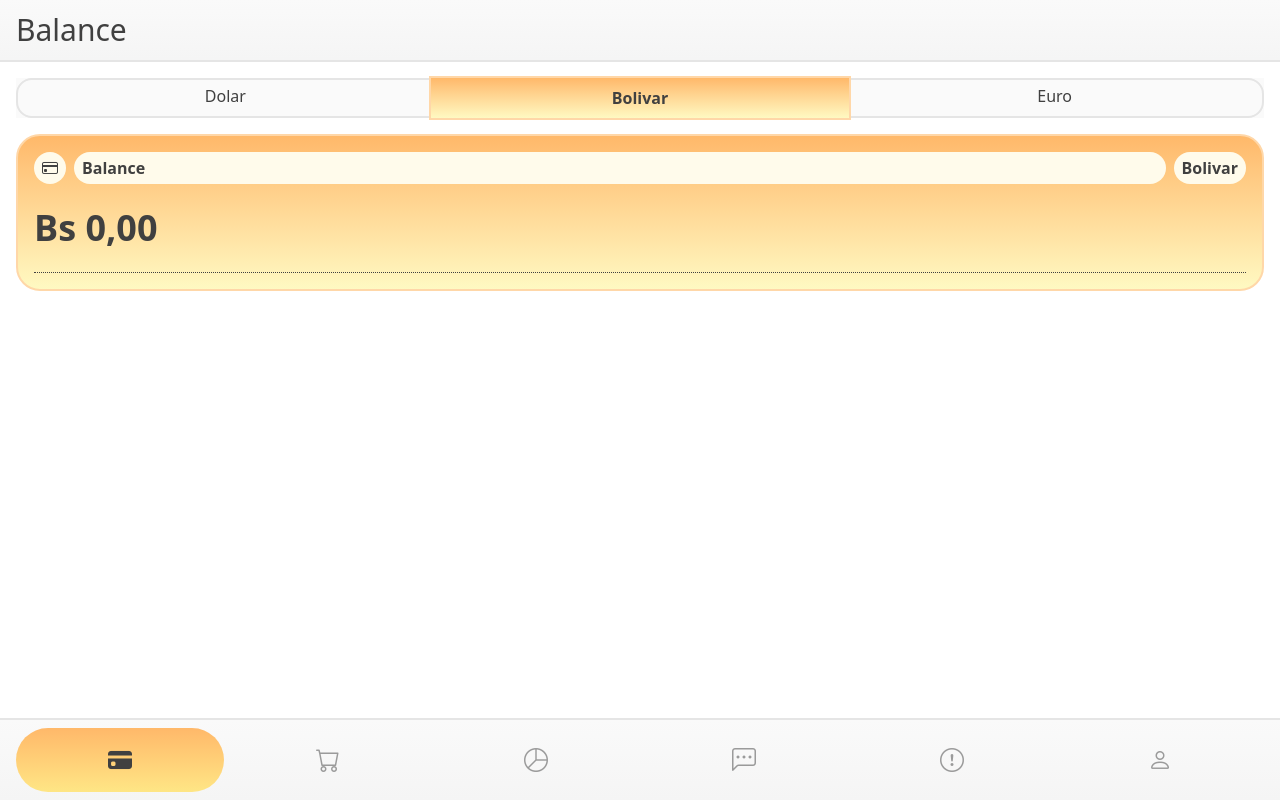
After one commit to LuiRP/luisTesis, a Django app: page /balance/ in a window 1280 px wide. The commit adds this page. Run offline with Django 5.2, Linux system fonts and the light colour scheme; the visitor is signed in with stand-in values (Sample User, id 1); data that the repository does not hold is empty; style sheets or scripts are compiled from the project's sources; parts of the project's set-up code (start-up, migrations or seed data) failed here and were passed over.

Commit message:
Add balance views and templates

```diff
--- /dev/null
+++ b/apps/core/templates/balance/bs.html
@@ -0,0 +1,5 @@
+{% extends "layouts/base.html" %}
+{% block content %}
+    {% include "partials/balance/nav.html" with active="bs" %}
+    {% include "partials/balance/card.html" with currency="Bolivar" symbol="Bs" balance=balances.total_ves color1="orange" color2="yellow" color3="amber" %}
+{% endblock content %}
--- /dev/null
+++ b/apps/core/templates/balance/eur.html
@@ -0,0 +1,5 @@
+{% extends "layouts/base.html" %}
+{% block content %}
+    {% include "partials/balance/nav.html" with active="eur" %}
+    {% include "partials/balance/card.html" with currency="Euro" symbol="€" balance=balances.total_eur color1="blue" color2="violet" color3="indigo" %}
+{% endblock content %}
--- /dev/null
+++ b/apps/core/templates/balance/usd.html
@@ -0,0 +1,5 @@
+{% extends "layouts/base.html" %}
+{% block content %}
+    {% include "partials/balance/nav.html" with active="usd" %}
+    {% include "partials/balance/card.html" with currency="Dolar" symbol="$" balance=balances.total_usd color1="green" color2="teal" color3="emerald" %}
+{% endblock content %}
--- a/apps/core/urls.py
+++ b/apps/core/urls.py
@@ -1,12 +1,23 @@
 from django.contrib import admin
 from django.urls import path, include
-from .views import exchange_rate_view, TransactionCRUDView, analyze_transaction_image
-
+from .views import (
+    exchange_rate_view,
+    TransactionCRUDView,
+    analyze_transaction_image,
+    finance_chatbot_view,
+    balance_bs,
+    balance_usd,
+    balance_eur,
+)
 
 urlpatterns = [
+    path("balance/", balance_bs, name="balance_bs"),
+    path("usd/", balance_usd, name="balance_usd"),
+    path("eur/", balance_eur, name="balance_eur"),
     path("rates/", exchange_rate_view, name="exchange_rate"),
     path(
         "transactions/analyze-image/", analyze_transaction_image, name="analyze_image"
     ),
+    path("finance-chatbot/", finance_chatbot_view, name="finance_chatbot_view"),
 ]
 urlpatterns += TransactionCRUDView.get_urls()
--- a/apps/core/views.py
+++ b/apps/core/views.py
@@ -16,6 +16,124 @@ from PIL import Image
 from pydantic import BaseModel
 from django.http import JsonResponse
 import json
+from google.genai import types
+from django.contrib.auth.decorators import login_required
+
+my_api_key = "AIzaSyC5nfGQ3OY4aypyXVsfUWR66b6Ad4dxyaY"
+
+from django.db.models import Sum, F, Case, When, DecimalField
+from django.db.models.functions import Coalesce
+
+
+def get_user_balances(user):
+    latest_rate = (
+        ExchangeRateModel.objects.filter(user=user)
+        .order_by("-date", "-created_at")
+        .first()
+    )
+
+    current_usd_rate = (
+        latest_rate.usd_rate if latest_rate and latest_rate.usd_rate > 0 else 1
+    )
+    current_eur_rate = (
+        latest_rate.eur_rate if latest_rate and latest_rate.eur_rate > 0 else 1
+    )
+
+    totals = (
+        Transaction.objects.filter(user=user)
+        .annotate(
+            eff_usd=Case(
+                When(is_custom=True, then=F("exchange_custom_rate")),
+                default=F("exchange_rate__usd_rate"),
+                output_field=DecimalField(),
+            ),
+            eff_eur=Case(
+                When(is_custom=True, then=F("exchange_custom_rate")),
+                default=F("exchange_rate__eur_rate"),
+                output_field=DecimalField(),
+            ),
+        )
+        .aggregate(
+            total_ves=Coalesce(
+                Sum(
+                    Case(
+                        When(currency="VES", then=F("total_amount")),
+                        When(currency="USD", then=F("total_amount") * F("eff_usd")),
+                        When(currency="EUR", then=F("total_amount") * F("eff_eur")),
+                        default=0,
+                        output_field=DecimalField(),
+                    )
+                ),
+                0,
+                output_field=DecimalField(),
+            )
+        )
+    )
+
+    ves_sum = totals["total_ves"]
+
+    return {
+        "total_ves": ves_sum,
+        "total_usd": ves_sum / current_usd_rate,
+        "total_eur": ves_sum / current_eur_rate,
+        "latest_rate": latest_rate,
+    }
+
+
+@login_required
+def balance_bs(request):
+    balances = get_user_balances(request.user)
+    return render(request, "balance/bs.html", {"balances": balances})
+
+
+@login_required
+def balance_usd(request):
+    balances = get_user_balances(request.user)
+    return render(request, "balance/usd.html", {"balances": balances})
+
+
+@login_required
+def balance_eur(request):
+    balances = get_user_balances(request.user)
+    return render(request, "balance/eur.html", {"balances": balances})
+
+
+@login_required
+def finance_chatbot_view(request):
+    if request.method == "POST":
+        user_input = request.POST.get("message")
+        # Retrieve history from session
+        session_history = request.session.get("chat_history", [])
+
+        client = genai.Client(api_key=my_api_key)
+
+        system_instruction = (
+            "You are a specialized Personal Finance Assistant for Spanish speakers. "
+            "All your responses MUST be in Spanish. "
+            "Focus only on budgeting, savings, and financial advice. "
+            "If the user asks about unrelated topics, politely decline in Spanish."
+        )
+
+        chat = client.chats.create(
+            model="gemini-2.5-flash",
+            config=types.GenerateContentConfig(system_instruction=system_instruction),
+            history=session_history,
+        )
+
+        response = chat.send_message(user_input)
+
+        # FIX: The new SDK stores history in chat.core._history or
+        # you can manually append the new turn to your session_history
+        new_history = session_history
+        new_history.append({"role": "user", "parts": [{"text": user_input}]})
+        new_history.append({"role": "model", "parts": [{"text": response.text}]})
+
+        # Save back to session
+        request.session["chat_history"] = new_history
+
+        return JsonResponse({"response": response.text})
+
+    return render(request, "core/chatbot/index.html")
 
 
 class TransactionData(BaseModel):
@@ -24,9 +142,10 @@ class TransactionData(BaseModel):
     total_amount: float
 
 
+@login_required
 def analyze_transaction_image(request):
     if request.method == "POST" and request.FILES.get("image"):
-        client = genai.Client(api_key="AIzaSyC5nfGQ3OY4aypyXVsfUWR66b6Ad4dxyaY")
+        client = genai.Client(api_key=my_api_key)
         img_file = request.FILES["image"]
         img = Image.open(img_file)
 
@@ -67,6 +186,7 @@ class TransactionFilter(django_filters.FilterSet):
         fields = ["category", "type", "currency"]
 
 
+@login_required
 def exchange_rate_view(request):
     if request.method == "POST":
         data = get_bcv_rates()
--- /dev/null
+++ b/static/style.css
@@ -0,0 +1,9 @@
+@view-transition {
+    navigation: auto;
+}
+
+@import "tailwindcss";
+
+.active-nav-balance {
+    view-timeline-name: active-nav-balance;
+}
--- a/templates/layouts/base.html
+++ b/templates/layouts/base.html
@@ -8,16 +8,70 @@
     <meta name="description" content="">
     <meta name="keywords" content="">
     <meta name="viewport" content="width=device-width, initial-scale=1.0">
-    <title>V-wallet</title>
+    <title>
+      {% block head_title %}
+      {% endblock head_title %}
+    </title>
+    <link rel="stylesheet" href="{% static "style.css" %}">
+    {% block extra_head %}
+    {% endblock extra_head %}
     {% progressive_web_app_meta %}
+    <script src="https://cdn.jsdelivr.net/npm/@tailwindcss/browser@4"></script>
+    <link rel="stylesheet"
+          href="https://cdn.jsdelivr.net/npm/bootstrap-icons@1.11.0/font/bootstrap-icons.css">
+    <script src="https://cdn.jsdelivr.net/npm/marked/marked.min.js"></script>
     <script defer
             src="https://cdn.jsdelivr.net/npm/alpinejs@3.x.x/dist/cdn.min.js"></script>
-    <script src="{% static "script.js" %}"></script>
   </head>
   <body>
-    <main>
-      {% block content %}
-      {% endblock content %}
+    <header class="border-neutral-200 border-b-2 flex text-neutral-700 font-sans font-light px-4 py-3 bg-linear-to-b from-neutral-50 to-neutral-100">
+      <h1 class="text-3xl">Balance</h1>
+    </header>
+    <main class="p-4">
+      {% block body %}
+        {% block content %}
+        {% endblock content %}
+      {% endblock body %}
     </main>
+    <footer class="border-neutral-200 border-t-2 flex text-neutral-700 font-sans font-light px-4 py-2 bg-linear-to-b from-neutral-50 to-neutral-100 fixed bottom-0 left-0 right-0 justify-center ">
+      <nav class="w-full">
+        <ul class="flex justify-between text-center text-2xl">
+          <a href=""
+             class="flex-1 block py-4 opacity-100 rounded-4xl from-orange-300 to-amber-200  bg-linear-to-b">
+            <li>
+              <i class="bi bi-credit-card-fill"></i>
+            </li>
+          </a>
+          <a href="" class="flex-1 block py-4 opacity-50">
+            <li>
+              <i class="bi bi-cart"></i>
+            </li>
+          </a>
+          <a href="" class="flex-1 block py-4 opacity-50">
+            <li>
+              <i class="bi bi-pie-chart"></i>
+            </li>
+          </a>
+          <a href="" class="flex-1 block py-4 opacity-50">
+            <li>
+              <i class="bi bi-chat-left-dots"></i>
+            </li>
+          </a>
+          <a href="" class="flex-1 block py-4 opacity-50">
+            <li>
+              <i class="bi bi-exclamation-circle"></i>
+            </li>
+          </a>
+          <a href="" class="flex-1 block py-4 opacity-50">
+            <li>
+              <i class="bi bi-person"></i>
+            </li>
+          </a>
+        </ul>
+      </nav>
+    </footer>
+    {% block extra_body %}
+    {% endblock extra_body %}
+    <script src="https://cdn.jsdelivr.net/npm/htmx.org@2.0.8/dist/htmx.min.js"></script>
   </body>
 </html>
--- /dev/null
+++ b/templates/partials/balance/card.html
@@ -0,0 +1,10 @@
+<section style="view-transition-name: balance-card"
+         class="bg-linear-to-b border-2 border-{{ color1 }}-200 from-{{ color1 }}-300 to-{{ color2 }}-100 text-neutral-700 p-4 rounded-3xl">
+    <h1 class="flex gap-2">
+        <i class="bi bi-credit-card bg-{{ color3 }}-50  py-1 px-2 rounded-3xl"></i> <span class=" bg-{{ color3 }}-50  py-1 px-2 rounded-3xl w-full block font-semibold">Balance</span><span class=" bg-{{ color3 }}-50  py-1 px-2 rounded-3xl w-fit block font-semibold">{{ currency }}</span>
+    </h1>
+    <br>
+    <p class="text-4xl font-bold truncate">{{ symbol }} {{ balance|floatformat:2 }}</p>
+    <br>
+    <hr class="border-dotted text-neutral-700">
+</section>
--- /dev/null
+++ b/templates/partials/balance/nav.html
@@ -0,0 +1,19 @@
+<nav class="bg-neutral-50 mb-4 text-neutral-700">
+    <ul class="flex flex-row w-full justify-between text-center border-neutral-200 border-2 rounded-2xl ">
+        <a href="{% url "balance_usd" %}" class="block flex-1">
+            <li class="p-2 rounded-l-xl -m-1 {% if active == "usd" %}active-nav-balance bg-linear-to-b border-2 border-green-200 from-green-300 to-teal-100 text-neutral-700 font-semibold{% endif %}">
+                Dolar
+            </li>
+        </a>
+        <a href="{% url "balance_bs" %}" class="block flex-1">
+            <li class="p-2 -m-1 {% if active == "bs" %}active-nav-balance bg-linear-to-b border-2 border-orange-200 from-orange-300 to-yellow-100 text-neutral-700 font-semibold{% endif %}">
+                Bolivar
+            </li>
+        </a>
+        <a href="{% url "balance_eur" %}" class="block flex-1">
+            <li class="p-2 rounded-r-xl -m-1 {% if active == "eur" %}active-nav-balance bg-linear-to-b border-2 border-blue-200 from-blue-300 to-violet-100 text-neutral-700 font-semibold{% endif %}">
+                Euro
+            </li>
+        </a>
+    </ul>
+</nav>
```
Also changed, not shown: apps/core/templates/core/chatbot/index.html (added, +66 -0 lines), templates/partials/drawer.html (added, +59 -0 lines).
